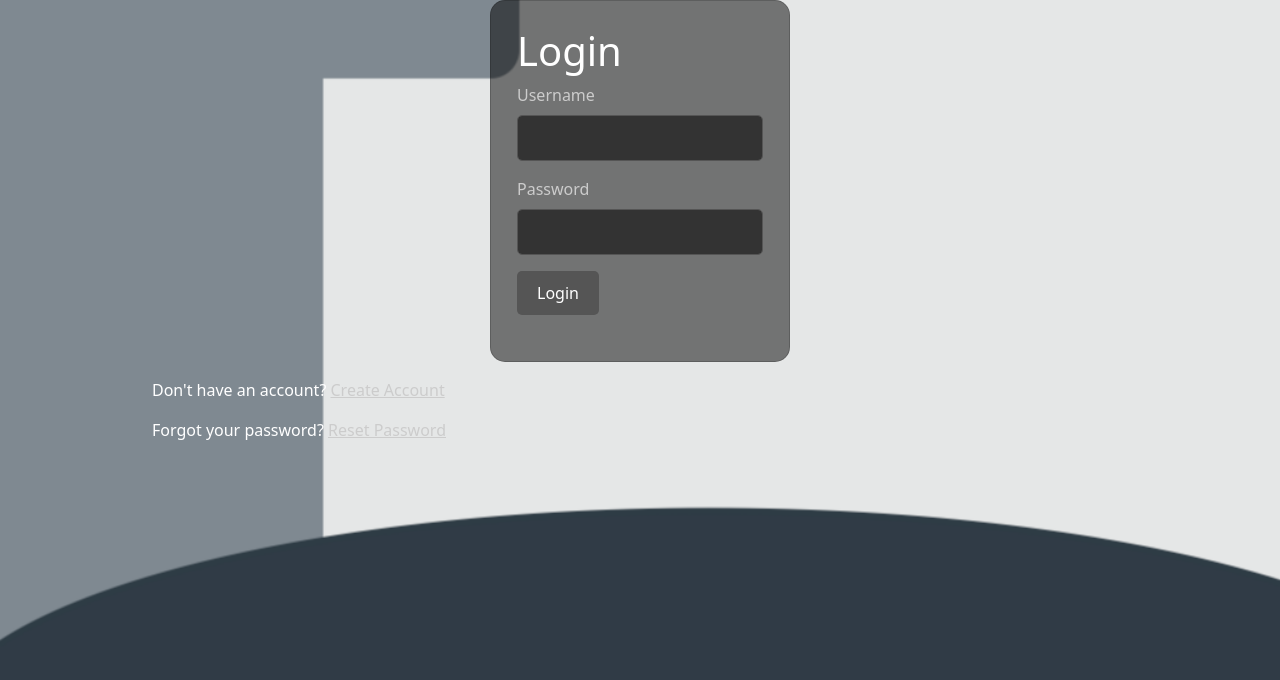
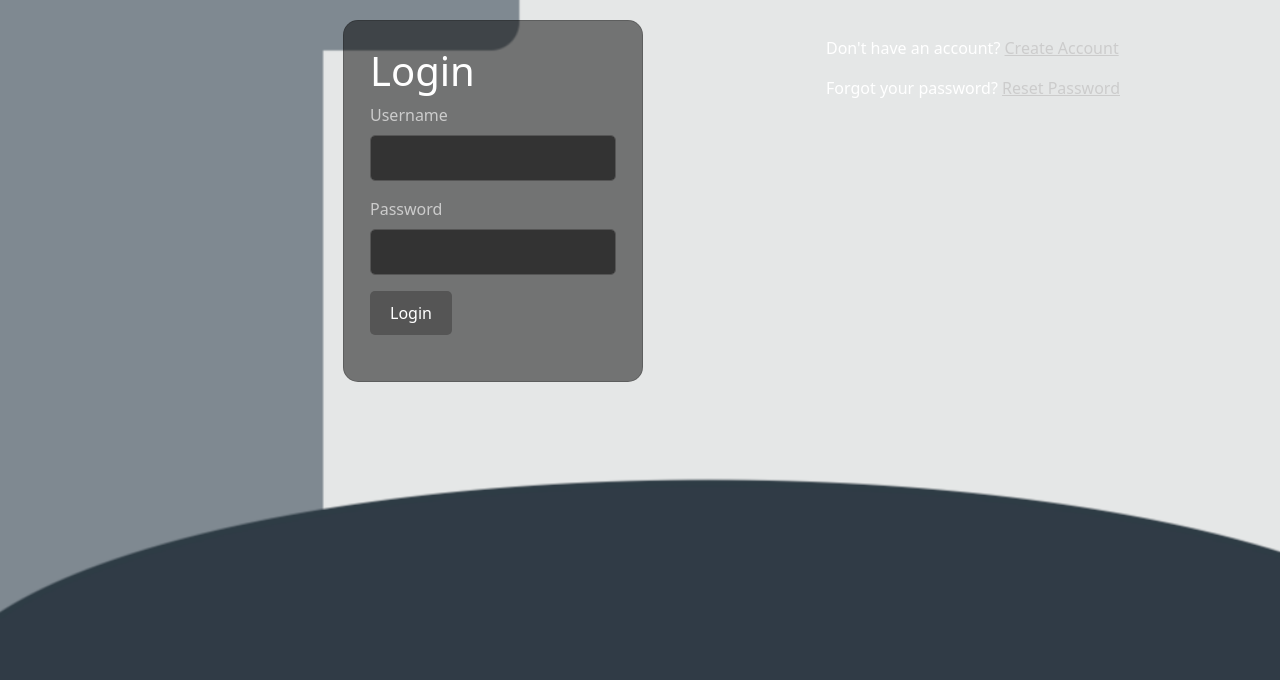
Before and after one commit to rpurinton/chatflow, a PHP site: page / in a window 1280 px wide. Shown: the top 680 px of the page. Run offline with PHP 8.4, Linux system fonts and the light colour scheme.

Commit message:
Update dark-theme.css

```diff
--- a/assets/css/dark-theme.css
+++ b/assets/css/dark-theme.css
@@ -60,5 +60,10 @@ a:hover {
 
 .container {
     max-width: 1000px;
+    display: flex;
+    flex-wrap: wrap;
+    justify-content: start;
+    align-content: start;
     margin: 0 auto;
+    padding: 20px;
 }
```
